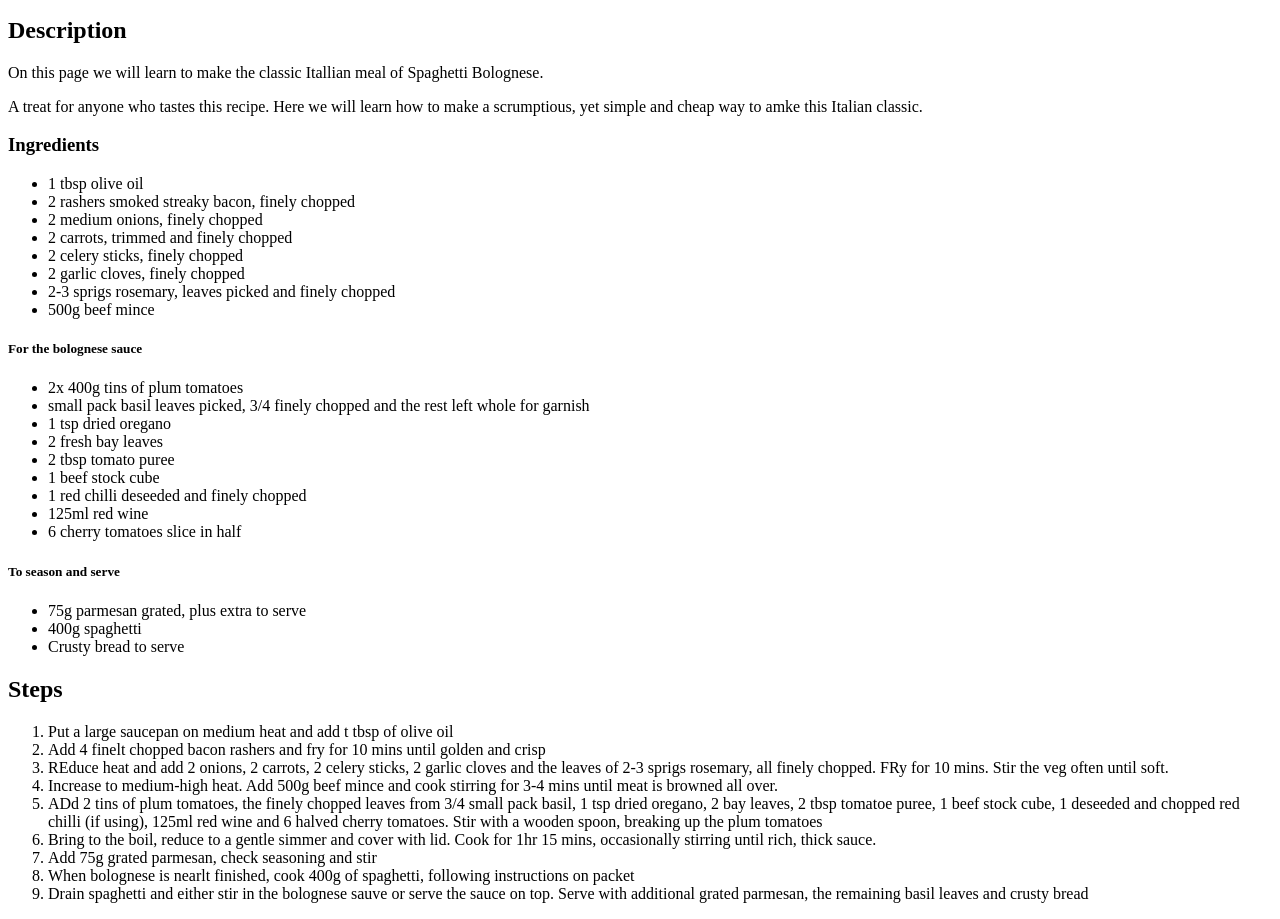
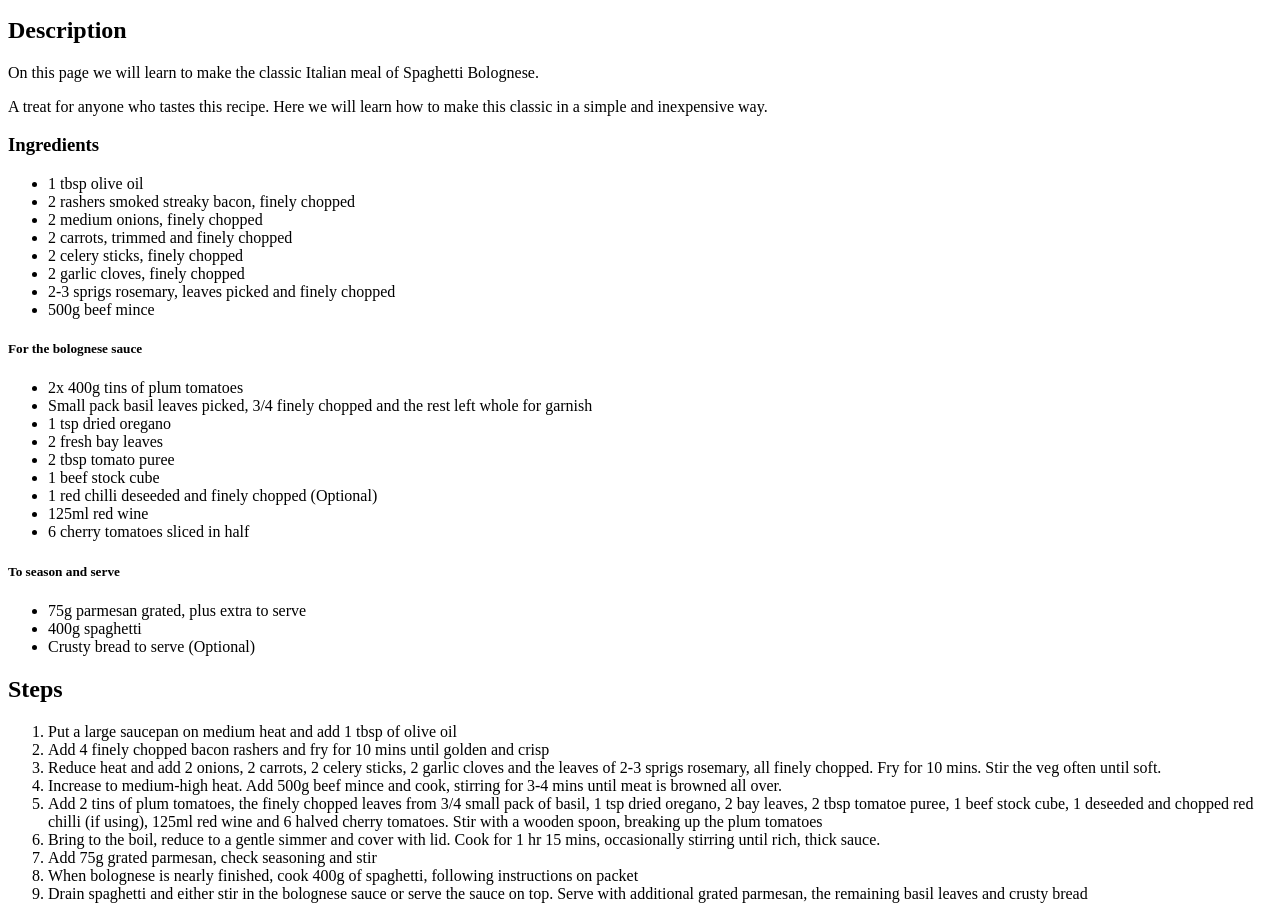
Before and after one commit to calumsmyth/odin-recipes, a plain HTML site: page recipes/spaghetti-bolognese.html in a window 1280 px wide. Shown: the part 101-1020 px from the top of the page. Drawn offline with Linux system fonts and the light colour scheme.

Commit message:
Correct grammar and spelling

```diff
--- a/recipes/spaghetti-bolognese.html
+++ b/recipes/spaghetti-bolognese.html
@@ -10,8 +10,8 @@
     <body>
         <img src="../images/Spaghetti.jpg" alt="A bowl of spaghetti bolognese mixed together and topped with Parmesan cheese">
         <p><h2>Description</h2></p>
-        <p>On this page we will learn to make the classic Itallian meal of Spaghetti Bolognese.</p>
-        <p>A treat for anyone who tastes this recipe. Here we will learn how to make a scrumptious, yet simple and cheap way to amke this Italian classic.</p>
+        <p>On this page we will learn to make the classic Italian meal of Spaghetti Bolognese.</p>
+        <p>A treat for anyone who tastes this recipe. Here we will learn how to make this classic in a simple and inexpensive way.</p>
 
         <h3>Ingredients</h3>
         <ul>
@@ -28,33 +28,33 @@
         <h5>For the bolognese sauce</h5>
         <ul>
             <li>2x 400g tins of plum tomatoes</li>
-            <li>small pack basil leaves picked, 3/4 finely chopped and the rest left whole for garnish</li>
+            <li>Small pack basil leaves picked, 3/4 finely chopped and the rest left whole for garnish</li>
             <li>1 tsp dried oregano</li>
             <li>2 fresh bay leaves</li>
             <li>2 tbsp tomato puree</li>
             <li>1 beef stock cube</li>
-            <li>1 red chilli deseeded and finely chopped</li>
+            <li>1 red chilli deseeded and finely chopped (Optional)</li>
             <li>125ml red wine</li>
-            <li>6 cherry tomatoes slice in half</li>
+            <li>6 cherry tomatoes sliced in half</li>
         </ul>
         <h5>To season and serve</h5>
         <ul>
             <li>75g parmesan grated, plus extra to serve</li>
             <li>400g spaghetti</li>
-            <li>Crusty bread to serve</li>
+            <li>Crusty bread to serve (Optional)</li>
         </ul>
 
         <h2>Steps</h2>
         <ol>
-            <li>Put a large saucepan on medium heat and add t tbsp of olive oil</li>
-            <li>Add 4 finelt chopped bacon rashers and fry for 10 mins until golden and crisp</li>
-            <li>REduce heat and add 2 onions, 2 carrots, 2 celery sticks, 2 garlic cloves and the leaves of 2-3 sprigs rosemary, all finely chopped. FRy for 10 mins. Stir the veg often until soft.</li>
-            <li>Increase to medium-high heat. Add 500g beef mince and cook stirring for 3-4 mins until meat is browned all over.</li>
-            <li>ADd 2 tins of plum tomatoes, the finely chopped leaves from 3/4 small pack basil, 1 tsp dried oregano, 2 bay leaves, 2 tbsp tomatoe puree, 1 beef stock cube, 1 deseeded and chopped red chilli (if using), 125ml red wine and 6 halved cherry tomatoes. Stir with a wooden spoon, breaking up the plum tomatoes</li>
-            <li>Bring to the boil, reduce to a gentle simmer and cover with lid. Cook for 1hr 15 mins, occasionally stirring until rich, thick sauce.</li>
+            <li>Put a large saucepan on medium heat and add 1 tbsp of olive oil</li>
+            <li>Add 4 finely chopped bacon rashers and fry for 10 mins until golden and crisp</li>
+            <li>Reduce heat and add 2 onions, 2 carrots, 2 celery sticks, 2 garlic cloves and the leaves of 2-3 sprigs rosemary, all finely chopped. Fry for 10 mins. Stir the veg often until soft.</li>
+            <li>Increase to medium-high heat. Add 500g beef mince and cook, stirring for 3-4 mins until meat is browned all over.</li>
+            <li>Add 2 tins of plum tomatoes, the finely chopped leaves from 3/4 small pack of basil, 1 tsp dried oregano, 2 bay leaves, 2 tbsp tomatoe puree, 1 beef stock cube, 1 deseeded and chopped red chilli (if using), 125ml red wine and 6 halved cherry tomatoes. Stir with a wooden spoon, breaking up the plum tomatoes</li>
+            <li>Bring to the boil, reduce to a gentle simmer and cover with lid. Cook for 1 hr 15 mins, occasionally stirring until rich, thick sauce.</li>
             <li>Add 75g grated parmesan, check seasoning and stir</li>
-            <li>When bolognese is nearlt finished, cook 400g of spaghetti, following instructions on packet</li>
-            <li>Drain spaghetti and either stir in the bolognese sauve or serve the sauce on top. Serve with additional grated parmesan, the remaining basil leaves and crusty bread</li>
+            <li>When bolognese is nearly finished, cook 400g of spaghetti, following instructions on packet</li>
+            <li>Drain spaghetti and either stir in the bolognese sauce or serve the sauce on top. Serve with additional grated parmesan, the remaining basil leaves and crusty bread</li>
         </ol>
 
     </body>
```
